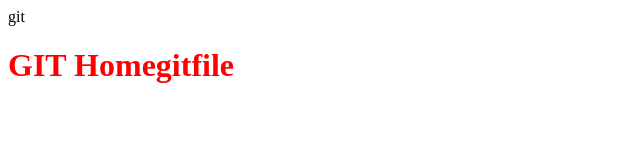
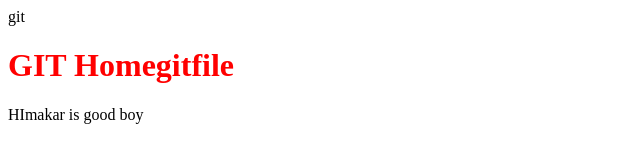
Before and after one commit to Himakargithub/selflearn, a plain HTML site: page index.html in a window 1280 px wide. Shown: the whole page, without its empty margins (0-640 px from the left). Drawn offline with Linux system fonts and the light colour scheme.

Commit message:
name added

```diff
--- a/index.html
+++ b/index.html
@@ -8,5 +8,6 @@
 </head>
 <body>git
     <h1 style="color: red;">GIT Homegitfile</h1>
+    <p>HImakar is good boy</p>
 </body>
 </html>
```
